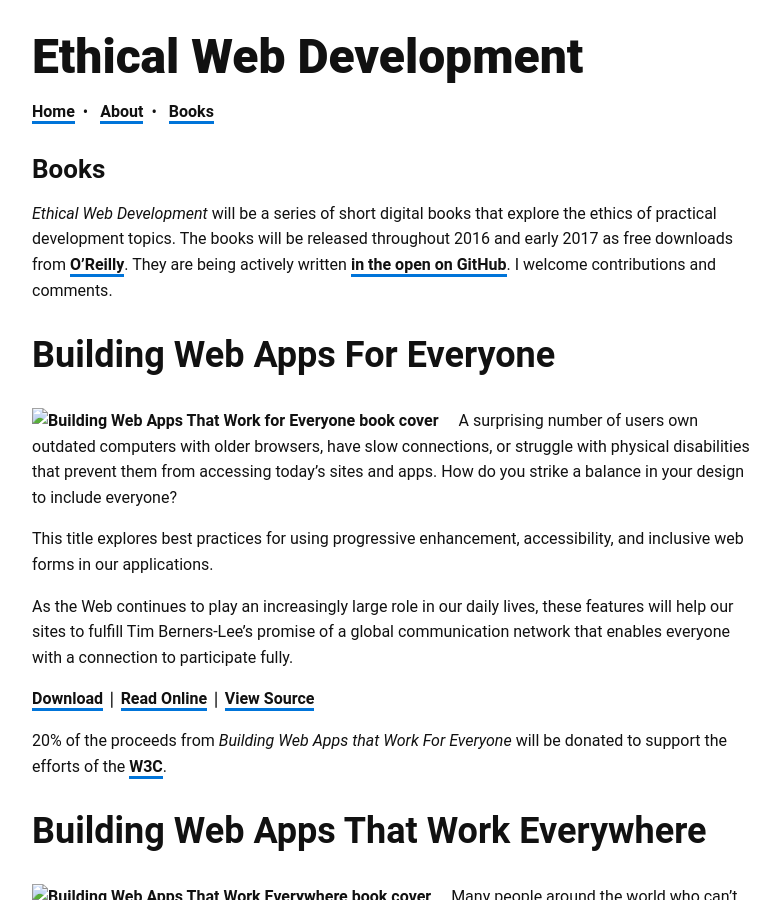
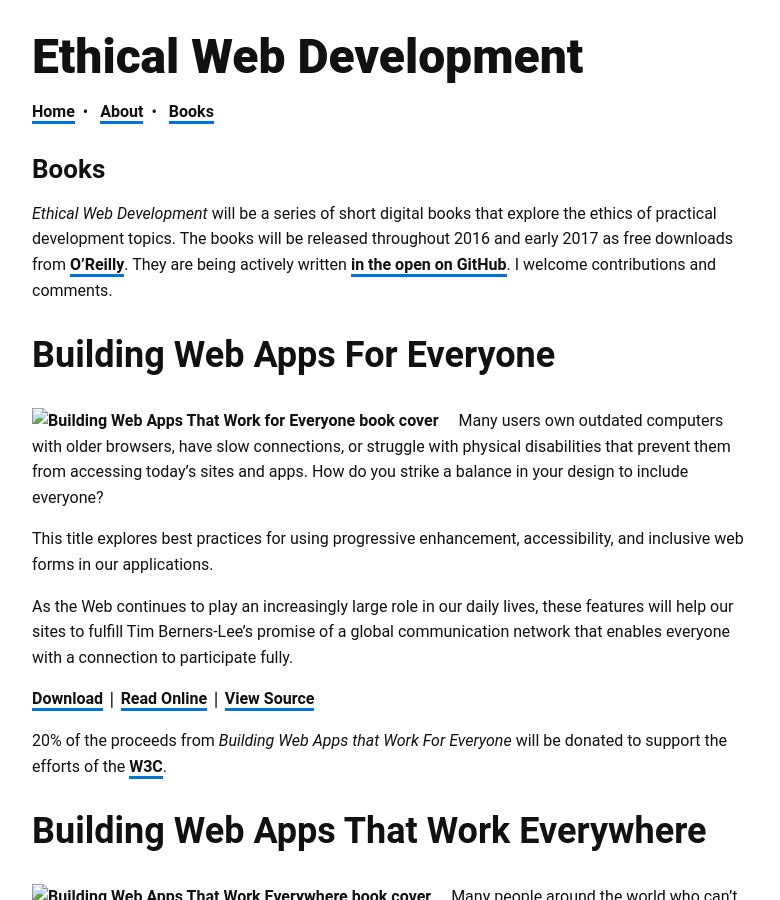
Before and after one commit to ascott1/ethicalweb.org, a Jekyll site: the page built from books.md, in a window 1280 px wide and 900 px high. Shown: the whole window, without its empty margins (248-1028 px from the left). Built offline with Jekyll 4.4.1, drawn with Linux system fonts in a browser that asks for light colours.

Commit message:
suprising number => many

```diff
--- a/books.md
+++ b/books.md
@@ -12,7 +12,7 @@
   [![Building Web Apps That Work for Everyone book cover](/img/everyone.gif)](http://www.oreilly.com/web-platform/free/building-web-apps-for-everyone.csp)
 </div>
 
-A surprising number of users own outdated computers with older browsers, have slow connections, or struggle with physical disabilities that prevent them from accessing today’s sites and apps. How do you strike a balance in your design to include everyone?
+Many users own outdated computers with older browsers, have slow connections, or struggle with physical disabilities that prevent them from accessing today’s sites and apps. How do you strike a balance in your design to include everyone?
 
 This title explores best practices for using progressive enhancement, accessibility, and inclusive web forms in our applications.
 
```
